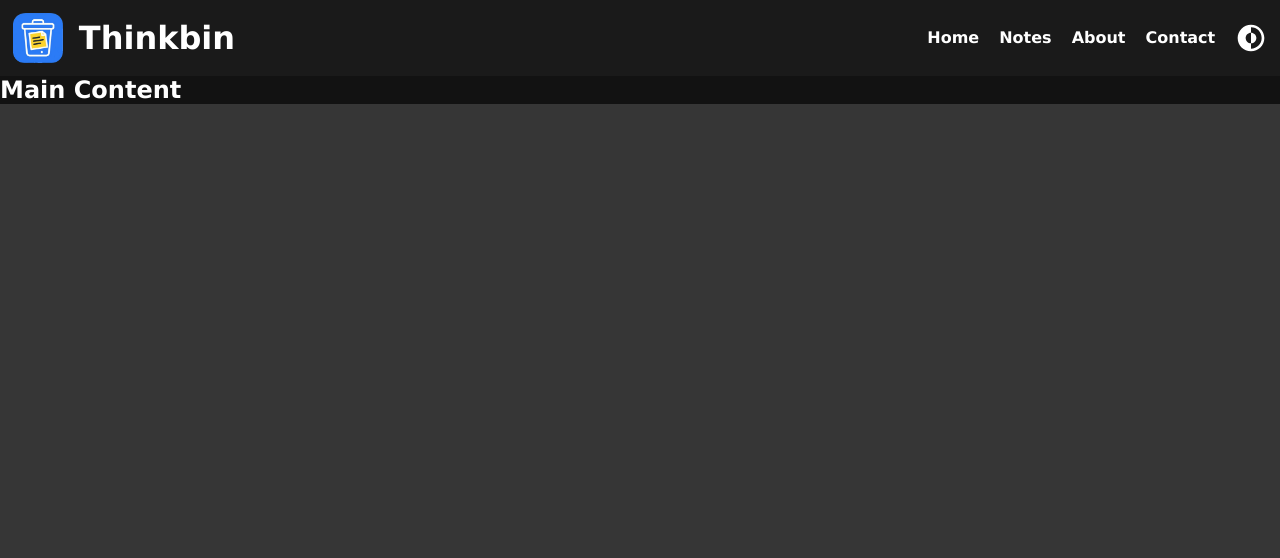
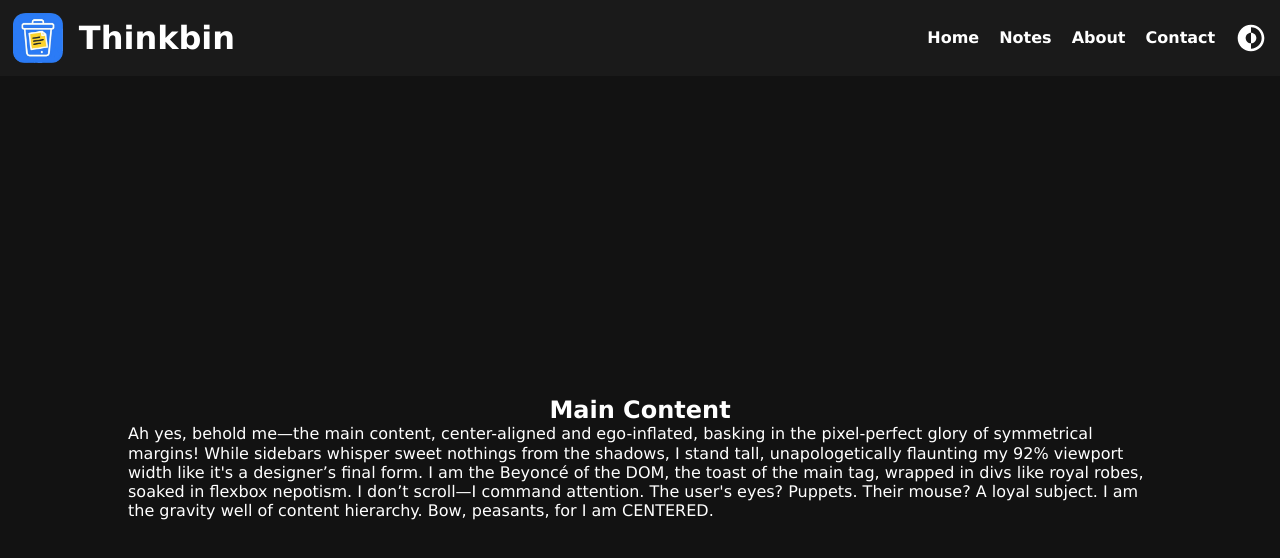
Before and after one commit to totallyrens/thinkbin, a React (Vite) app: page / in a window 1280 px wide. Shown: the top 558 px of the page. Built offline with nearby package versions, Linux system fonts and the light colour scheme.

Commit message:
added proper main

```diff
--- a/src/App.css
+++ b/src/App.css
@@ -1,8 +1,8 @@
 /* Website Width */
-.container {
-  max-width: 1366px;
-  margin: 0 auto;
-}
+/* .container { */
+/*   max-width: 1366px; */
+/*   margin: 0 auto; */
+/* } */
 
 /* Header - Navigation */
 .logo {
@@ -90,3 +90,22 @@ header nav ul li a:hover { color: #03d1ff; }
 }
 .dark header nav ul li a { color: white; }
 .navbar > a { color: white; }
+
+
+/*MAIN SECTION*/
+
+/*keep this*/
+main{
+  height: 92vh;
+  margin: 0 auto;
+}
+
+/*but you can throw this out this is just a throwaway placholder styler*/
+main div{
+  display: flex;
+  align-items: center;
+  justify-content: center;
+  flex-direction: column;
+  transform: translateY(40vh);
+  padding: 0 10%;
+}
--- a/src/App.jsx
+++ b/src/App.jsx
@@ -1,5 +1,6 @@
 import './App.css';
 import Header from './components/Header';
+import Main from './components/mainSection'
 import { useState } from 'react';
 
 function App() {
@@ -15,9 +16,7 @@ function App() {
   return (
     <div className={isLightMode ? 'light' : 'dark'}>
       <Header toggleTheme={toggleTheme} />
-      <div className="container">
-        <h2>Main Content</h2>
-      </div>
+      <Main />
     </div>
   );
 }
--- /dev/null
+++ b/src/components/mainSection.jsx
@@ -0,0 +1,21 @@
+const mainSection = () => {
+  return(
+    <main>
+      <div>
+        <h2>Main Content</h2>
+        {/*also i can't stress this enough, only use one h1*/}
+        <p>
+          Ah yes, behold me—the main content, center-aligned and ego-inflated,
+          basking in the pixel-perfect glory of symmetrical margins! While sidebars whisper sweet
+          nothings from the shadows, I stand tall, unapologetically flaunting my 92% viewport width
+          like it's a designer’s final form. I am the Beyoncé of the DOM, the toast of the main tag,
+          wrapped in divs like royal robes, soaked in flexbox nepotism. I don’t scroll—I command attention.
+          The user's eyes? Puppets. Their mouse? A loyal subject. I am the gravity well of content hierarchy.
+          Bow, peasants, for I am CENTERED.
+        </p>
+      </div>
+    </main>
+  )
+}
+
+export default mainSection;
```
